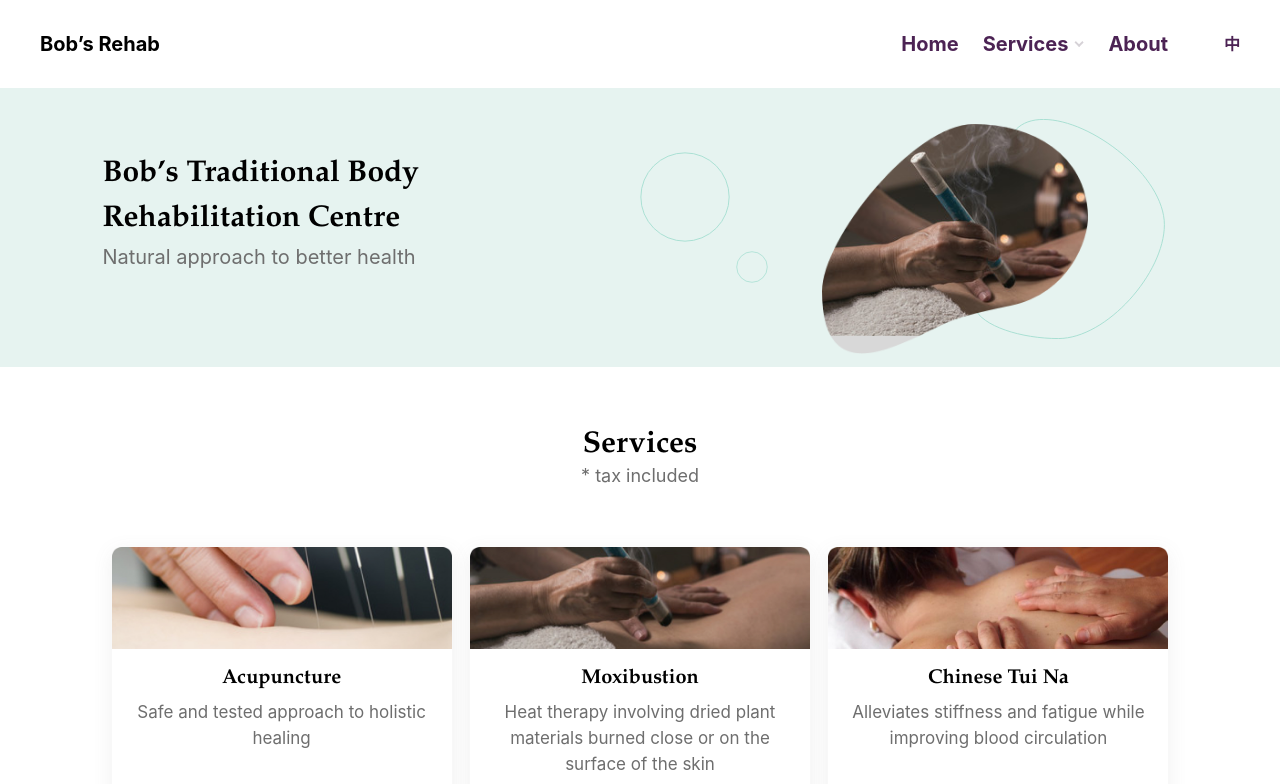
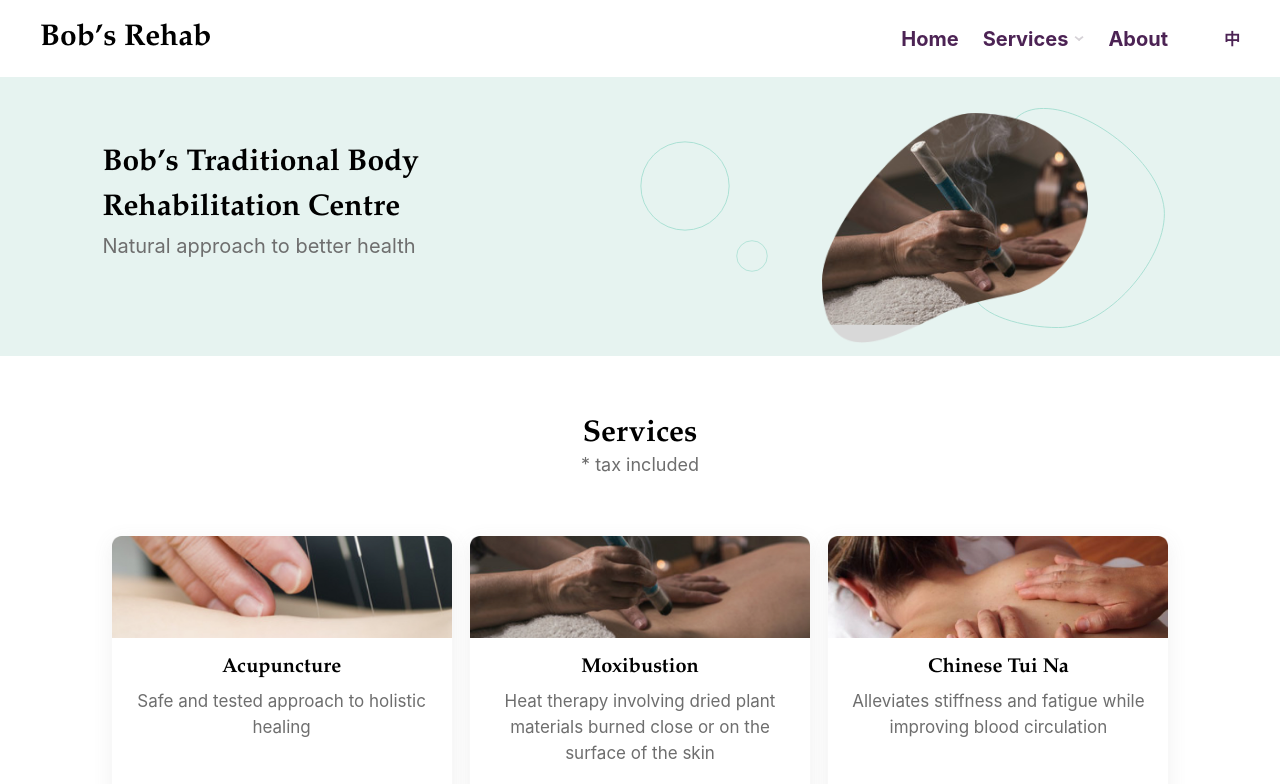
Before and after one commit to jyyae86/bob-rehab-nuxt, a Nuxt app: page / in a window 1280 px wide. Shown: the top 784 px of the page. Built offline with nearby package versions, Linux system fonts and the light colour scheme.

Commit message:
Increased size of main title

```diff
--- a/components/Nav.vue
+++ b/components/Nav.vue
@@ -1,7 +1,7 @@
 <template>
   <nav>
     <ul>
-      <li class="h4 hide--mobile">{{ $t('nav.title') }}</li>
+      <li class="h3 hide--mobile">{{ $t('nav.title') }}</li>
       <li class="h4 hide--mobile nav-home">
         <nuxt-link :to="localePath('index')">
           {{ $t('nav.home') }}
@@ -155,7 +155,7 @@ ul {
   padding: 16px 20px;
 
   @media screen and (min-width: $break-tablet) {
-    padding: 32px 40px;
+    padding: 16px 40px;
   }
 }
 li {
```
